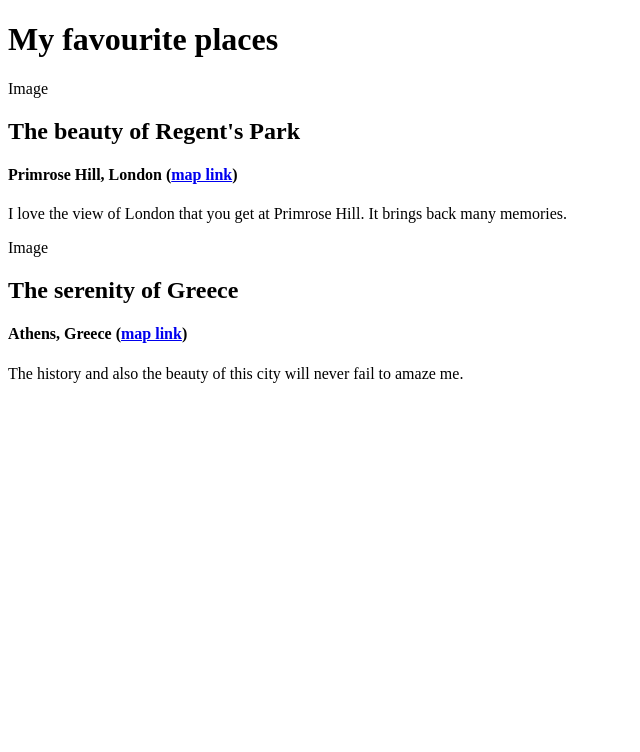
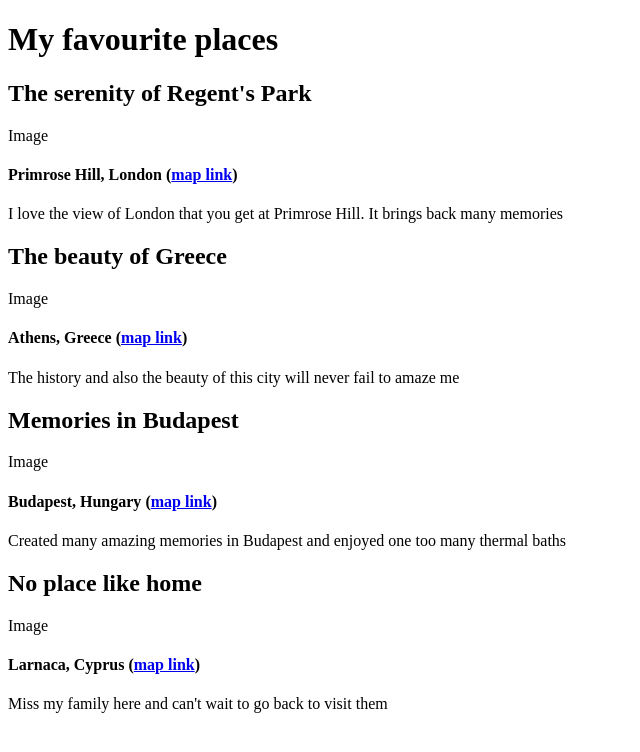
Before and after one commit to christian-2009/favourite-places, a React (Create React App) app: page / in a window 1280 px wide. Shown: the top 752 px of the page, without its empty margins (0-640 px from the left). Built offline with nearby package versions, Linux system fonts and the light colour scheme.

Commit message:
added all of the countries and descriptions

```diff
--- a/src/components/MainContent.tsx
+++ b/src/components/MainContent.tsx
@@ -4,24 +4,46 @@ function MainContent(): JSX.Element {
   return (
     <main>
       <NewEntry
-        title={"The beauty of Regent's Park"}
+        title={"The serenity of Regent's Park"}
         location={"Primrose Hill, London"}
         map={
           "https://www.google.com/maps?q=primrose+hill&um=1&ie=UTF-8&sa=X&ved=2ahUKEwjH7M-Fr6r2AhUUi1wKHa4mDIoQ_AUoAnoECAIQBA"
         }
         description={
-          "I love the view of London that you get at Primrose Hill. It brings back many memories."
+          "I love the view of London that you get at Primrose Hill. It brings back many memories"
         }
       />
 
       <NewEntry
-        title={"The serenity of Greece"}
+        title={"The beauty of Greece"}
         location={"Athens, Greece"}
         map={
           "https://www.google.com/maps?q=athens+greece&um=1&ie=UTF-8&sa=X&ved=2ahUKEwjo1oeosKr2AhVUolwKHQhUBcsQ_AUoAXoECAIQAw"
         }
         description={
-          "The history and also the beauty of this city will never fail to amaze me."
+          "The history and also the beauty of this city will never fail to amaze me"
+        }
+      />
+
+      <NewEntry
+        title={"Memories in Budapest"}
+        location={"Budapest, Hungary"}
+        map={
+          "https://www.google.com/maps?q=budapest&um=1&ie=UTF-8&sa=X&ved=2ahUKEwiMp--X3Kz2AhVxQkEAHSl8Bq0Q_AUoAnoECAIQBA"
+        }
+        description={
+          "Created many amazing memories in Budapest and enjoyed one too many thermal baths"
+        }
+      />
+
+      <NewEntry
+        title={"No place like home"}
+        location={"Larnaca, Cyprus"}
+        map={
+          "https://www.google.com/maps?q=cyprus&um=1&ie=UTF-8&sa=X&ved=2ahUKEwiko-Lh3az2AhUHYcAKHY0mAUoQ_AUoAXoECAIQAw"
+        }
+        description={
+          "Miss my family here and can't wait to go back to visit them"
         }
       />
     </main>
--- a/src/components/NewEntry.tsx
+++ b/src/components/NewEntry.tsx
@@ -8,8 +8,8 @@ interface PlaceDetails {
 function NewEntry(props: PlaceDetails): JSX.Element {
   return (
     <>
+      <h2>{props.title}</h2>
       <p>Image</p>
-      <h2>{props.title}</h2>
       <h4>
         {props.location} (<a href={props.map}>map link</a>)
       </h4>
```
